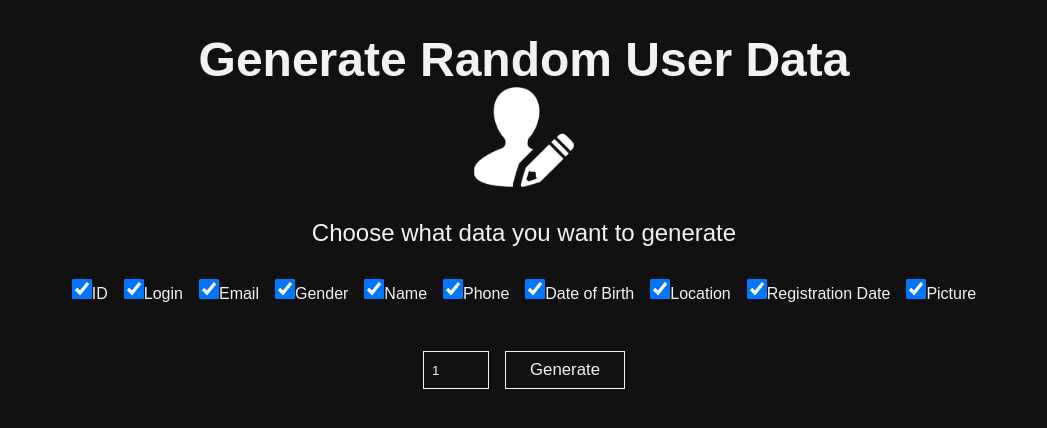
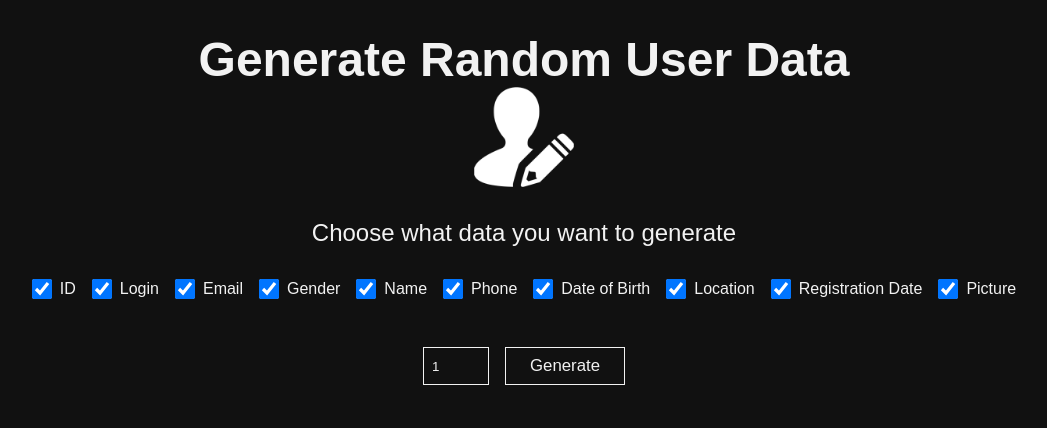
Before and after one commit to Ajgorek04/GenerateRandomUserData, a React (Vite) app: page / in a window 1280 px wide. Shown: the top 428 px of the page, without its empty margins (116-1163 px from the left). Built offline with nearby package versions, Linux system fonts and the light colour scheme.

Commit message:
Changes in css

```diff
--- a/components/Checked/Checked.jsx
+++ b/components/Checked/Checked.jsx
@@ -27,7 +27,7 @@ export function Checked({ selectedOptions, setSelectedOptions }) {
     return (
         <div className={styles.options}>
             {options.map((option, index) => (
-                <div key={index} className="inpLab">
+                <div key={index} className={styles.inpLab}>
                     <input
                         type="checkbox"
                         key={index}
```
